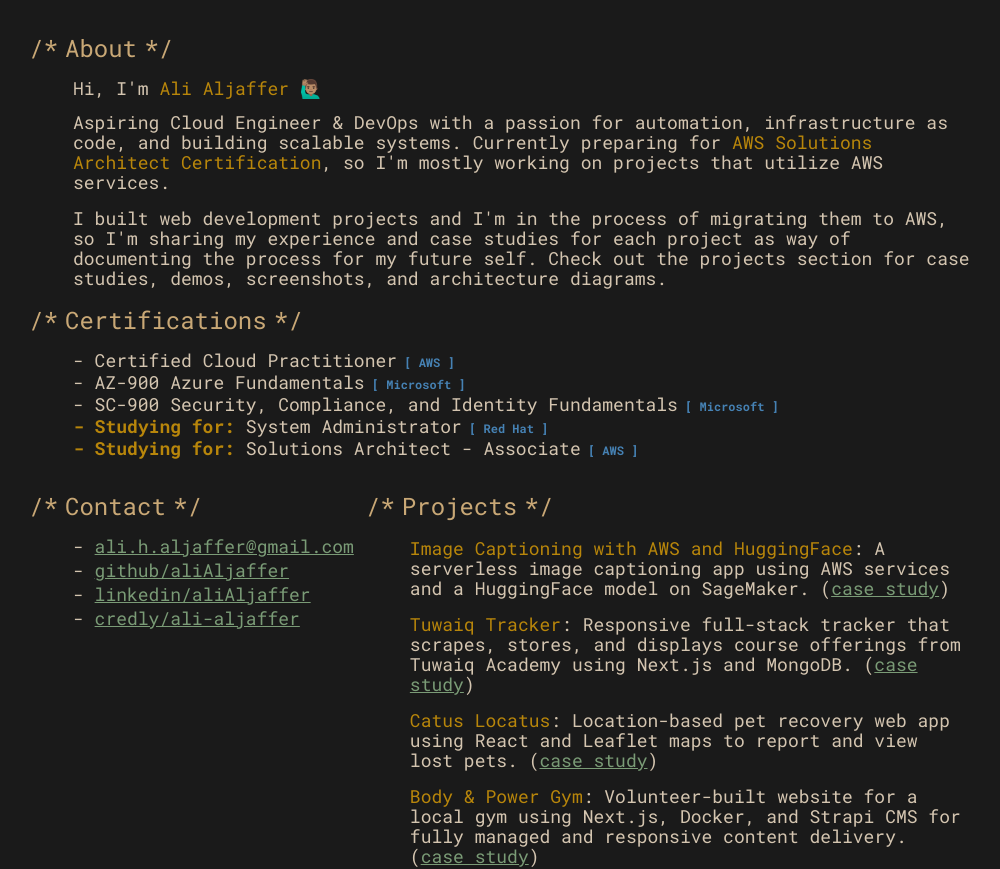
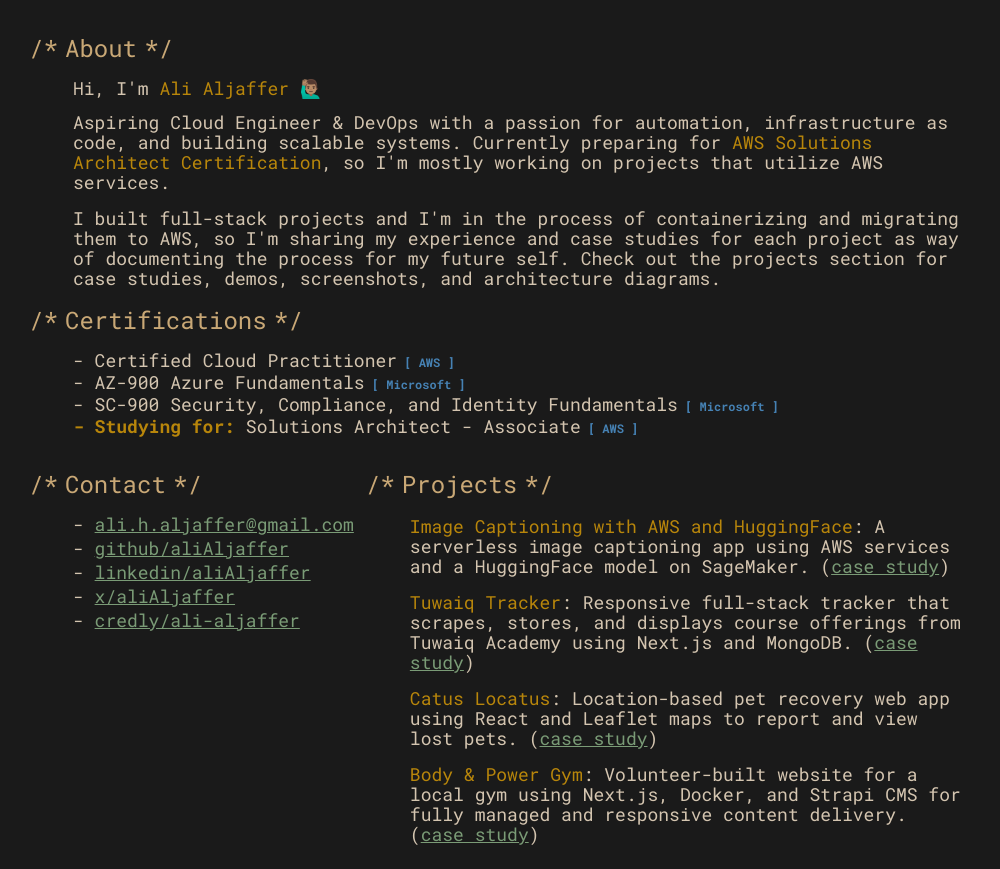
Before and after one commit to aliAljaffer/aliAljaffer.github.io, a Next.js app: page / in a window 1280 px wide. Shown: the top 869 px of the page, without its empty margins (127-1127 px from the left). Built offline with nearby package versions, Linux system fonts and the light colour scheme.

Commit message:
adjustments to main page

```diff
--- a/src/app/page.tsx
+++ b/src/app/page.tsx
@@ -25,6 +25,11 @@ const contactData = [
     showAs: "linkedin/aliAljaffer",
   },
   {
+    label: "X",
+    value: "https://x.com/alialjaffer",
+    showAs: "x/aliAljaffer",
+  },
+  {
     label: "Credly",
     value: "https://www.credly.com/users/ali-aljaffer",
     showAs: "credly/ali-aljaffer",
@@ -40,11 +45,6 @@ const certsData: Certification[] = [
   {
     certification: "SC-900 Security, Compliance, and Identity Fundamentals",
     provider: "Microsoft",
-  },
-  {
-    certification: "System Administrator",
-    provider: "Red Hat",
-    wip: true,
   },
   {
     certification: "Solutions Architect - Associate",
@@ -89,11 +89,11 @@ export default function Home() {
               so I&apos;m mostly working on projects that utilize AWS services.
             </p>
             <p className="ml-6 mt-4 mb-4 max-w-[560px] md:max-w-fit leading-5 md:ml-6">
-              I built web development projects and I&apos;m in the process of
-              migrating them to AWS, so I&apos;m sharing my experience and case
-              studies for each project as way of documenting the process for my
-              future self. Check out the projects section for case studies,
-              demos, screenshots, and architecture diagrams.
+              I built full-stack projects and I&apos;m in the process of
+              containerizing and migrating them to AWS, so I&apos;m sharing my
+              experience and case studies for each project as way of documenting
+              the process for my future self. Check out the projects section for
+              case studies, demos, screenshots, and architecture diagrams.
             </p>
 
             <Section title="Certifications">
```
